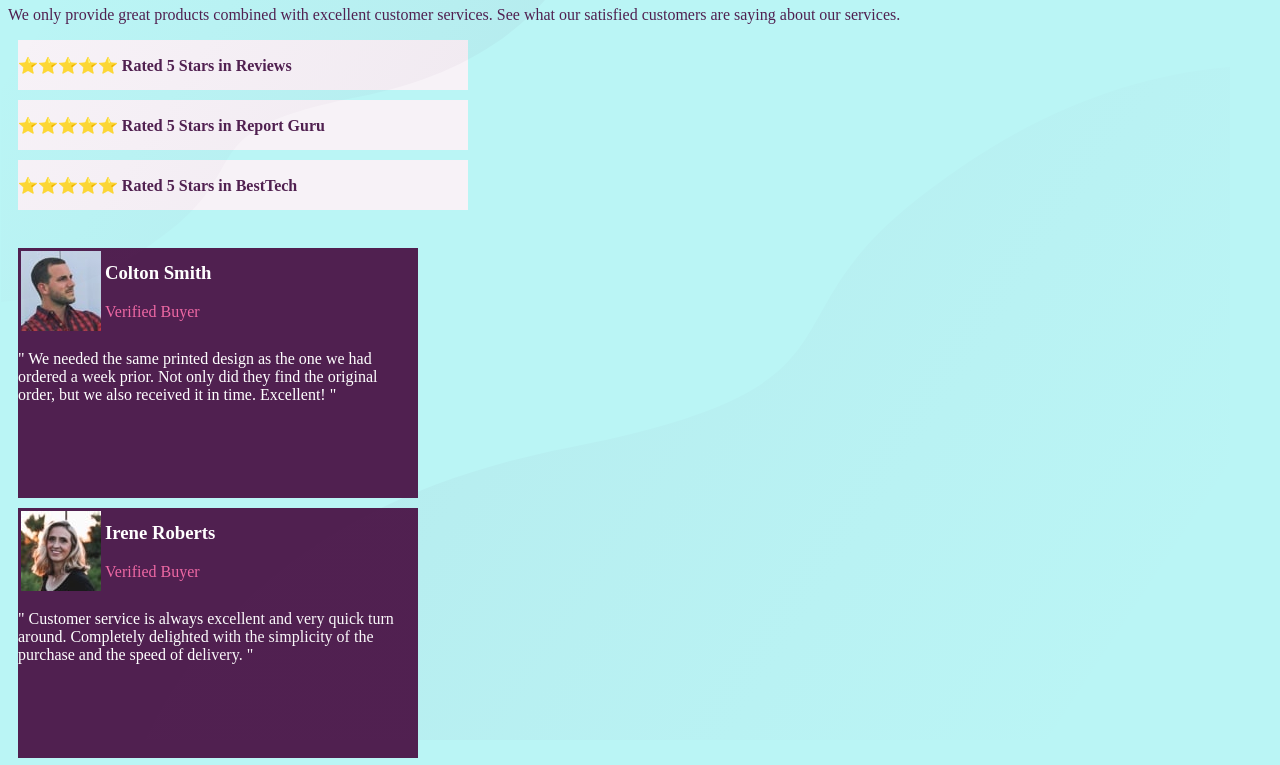
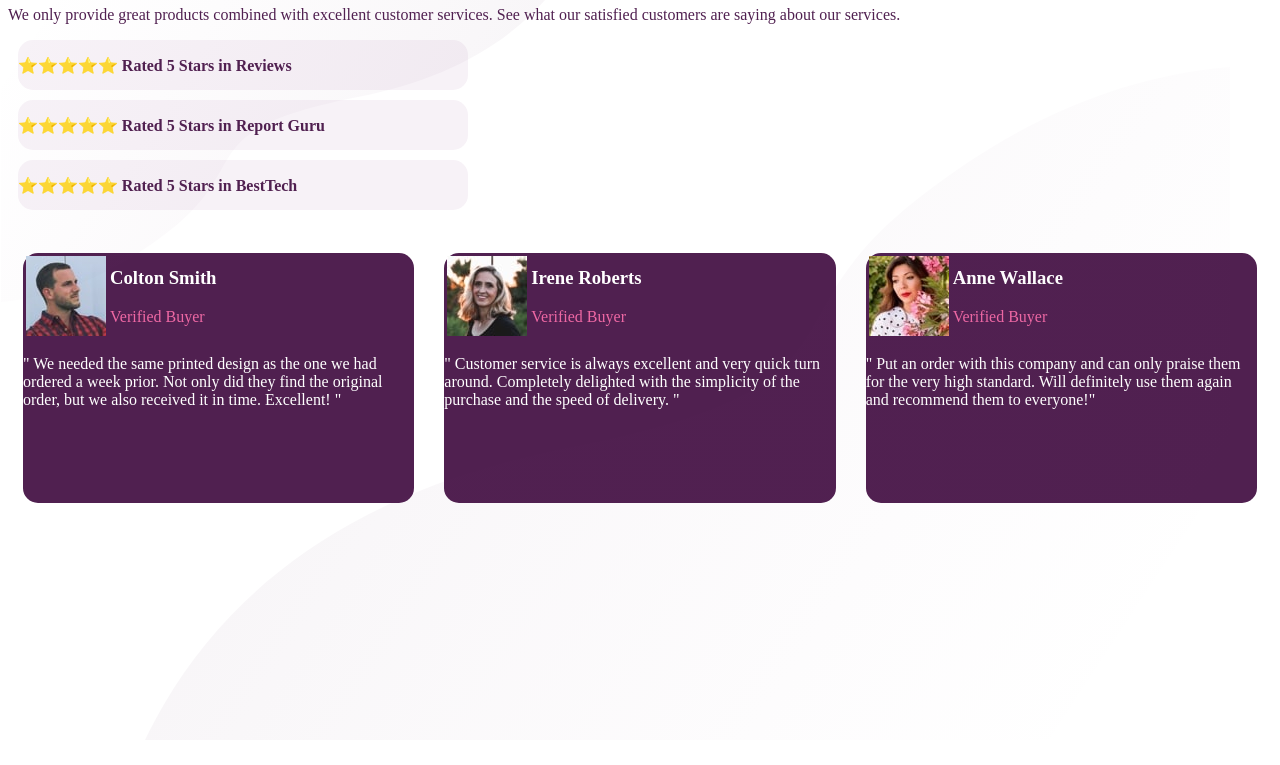
Before and after one commit to WhizBenjamin/social-proof-section, a plain HTML site: page index.html in a window 1280 px wide. Shown: the part 60-825 px from the top of the page. After the commit the page ends 800 px from the top, so only its background shows below. Drawn offline with Linux system fonts and the light colour scheme.

Commit message:
Title: Updated HTML and CSS (Saved progress - Border...)

```diff
--- a/css/styles.css
+++ b/css/styles.css
@@ -1,6 +1,6 @@
 /*********TAG SELECTORS**********/
 body {
-    background-color: #baf5f5;
+    background-color: white;
     font-family: "Spartan" (https://fonts.google.com/specimen/Spartan);
     font-weight: 400, 500, 700;
 }
@@ -49,16 +49,22 @@ h3 {
     height: 50px;
     background-color: hsl(300, 24%, 96%);
     margin: 10px;
+    border-radius: 15px;
 }
 
 .flex-container {
+    display: flex;
+}
+
+.item {
     display: flexbox;
     justify-content: space-between;
     align-items: center;
     width: 400px;
     height: 250px;
     background-color: hsl(300, 43%, 22%);
-    margin: 10px;
+    margin: 15px;
+    border-radius: 15px;
 }
 
 
--- a/index.html
+++ b/index.html
@@ -23,6 +23,7 @@
 
     <br>
     <div class="flex-container">
+        <div class="item">
             <table>
                 <tr>
                     <table>
@@ -47,7 +48,7 @@
             </table>
         </div>
 
-    <div class="flex-container">
+        <div class="item">
             <table>
                 <tr>
                     <table>
@@ -71,7 +72,7 @@
             </table>
         </div>
 
-    <div class="flex-container">
+        <div class="item">
             <table>
                 <tr>
                     <table>
@@ -94,6 +95,7 @@
                 </tr>
             </table>
         </div>
+    </div>
     <img class="bg-pattern-bottom" src="images/bg-pattern-bottom-desktop.svg" alt="bg-pattern-bottom-img">
 </body>
 </html>
```
Lines whose indentation alone changed are shown as unchanged.
